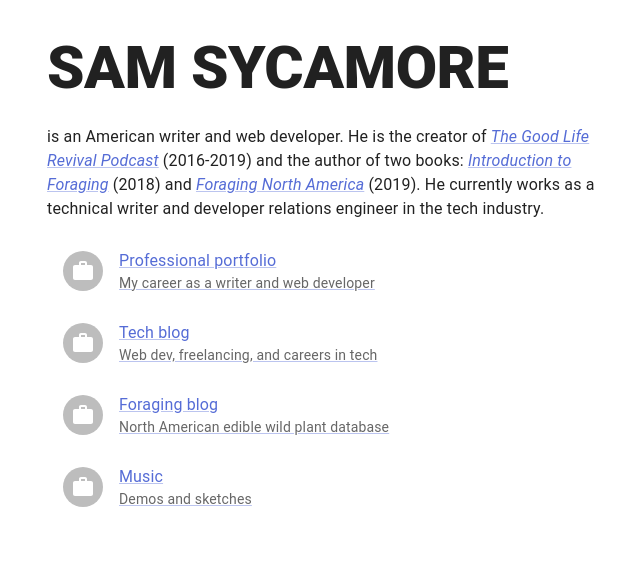
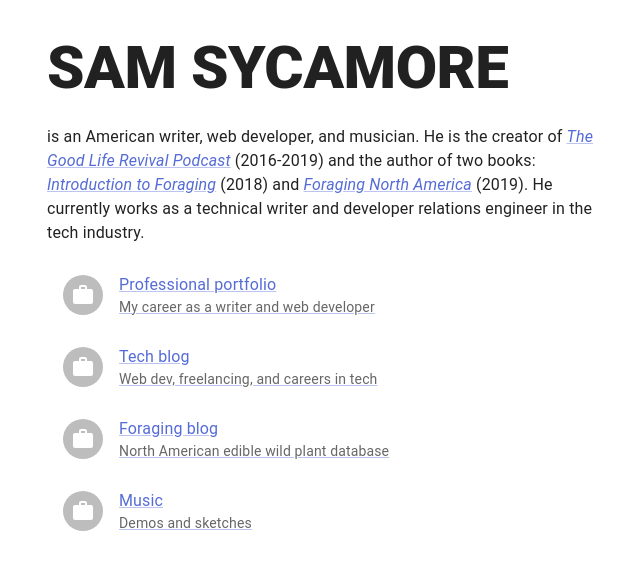
Before and after one commit to samuelsycamore/material-vite-garden, a React (Vite) app: page / in a window 1280 px wide. Shown: the top 570 px of the page, without its empty margins (317-957 px from the left). Built offline with nearby package versions, Linux system fonts and the light colour scheme.

Commit message:
musician:

```diff
--- a/src/Description.jsx
+++ b/src/Description.jsx
@@ -14,7 +14,7 @@ export default function Description() {
         Sam Sycamore
       </Typography>
       <Typography gutterBottom>
-        is an American writer and web developer. He is the creator of{" "}
+        is an American writer, web developer, and musician. He is the creator of{" "}
         <Link href="https://www.thegoodliferevival.com/">
           <em>The Good Life Revival Podcast</em>
         </Link>{" "}
```
